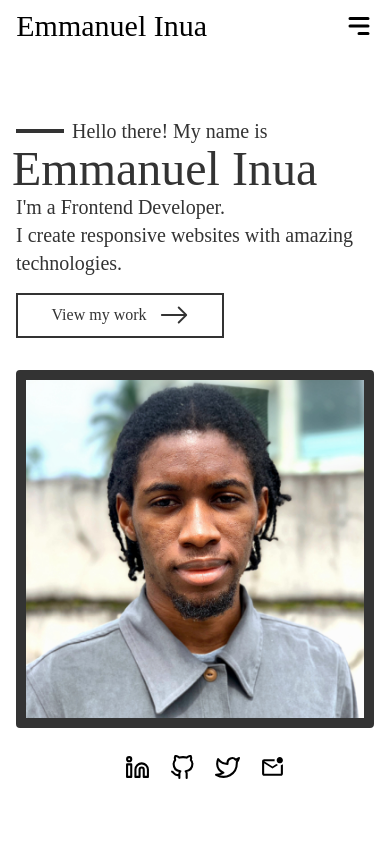
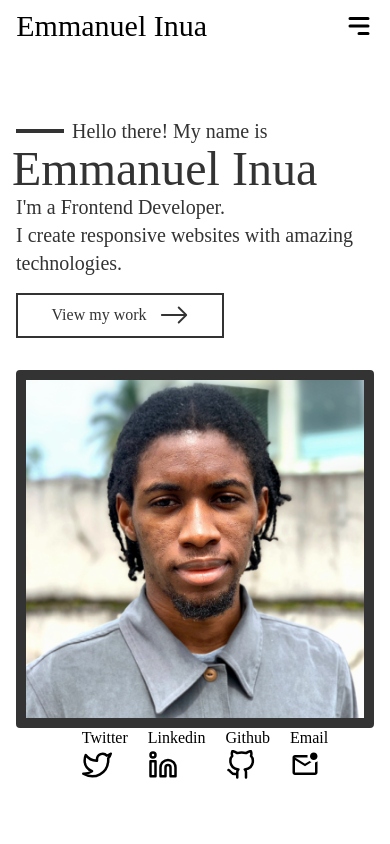
Before and after one commit to artofnuel/portfolio-site, a React (Create React App) app: page / in a window 390 px wide. Shown: the top 844 px of the page. Built offline with nearby package versions, Linux system fonts and the light colour scheme.

Commit message:
Update Hero.jsx
Update to socials

```diff
--- a/src/components/Hero.jsx
+++ b/src/components/Hero.jsx
@@ -26,10 +26,22 @@ const Hero = () => {
             <div className='lg:hidden p-4 absolute bottom-12 flex justify-start items-center space-x-5 w-full pt-5'>
                 <span className='w-12 h-1 bg-primary mr-2 hidden lg:inline-block'></span>
                 <div className='flex justify-center items-center space-x-5 w-full'>
-                    <a className='hover:text-primary md:text-gray' href=""><FiLinkedin size={25} /></a>
-                    <a className='hover:text-primary md:text-gray' href=""><FiGithub size={25} /></a>
-                    <a className='hover:text-primary md:text-gray' href=""><FiTwitter size={25} /></a>
-                    <a className='hover:text-primary md:text-gray' href=""><MdOutlineMarkEmailUnread size={25} /></a>
+                    <a className='hover:text-primary md:text-gray' target="_blank" href="https://www.twitter.com/artofnuel">
+                        Twitter
+                        <FiTwitter size={30} />
+                    </a>
+                    <a className='hover:text-primary md:text-gray' target="_blank" href="https://www.linkedin.com/in/emmanuelinua">
+                        Linkedin
+                        <FiLinkedin size={30} />
+                    </a>
+                    <a className='hover:text-primary md:text-gray' target="_blank" href="https://www.github.com/artofnuel">
+                        Github
+                        <FiGithub size={30} />
+                    </a>
+                    <a className='hover:text-primary md:text-gray' target="_blank" href="mailto:artofnuel@gmail.com">
+                        Email
+                        <MdOutlineMarkEmailUnread size={30} />
+                    </a>
                 </div>
             </div>
         </div>
```
